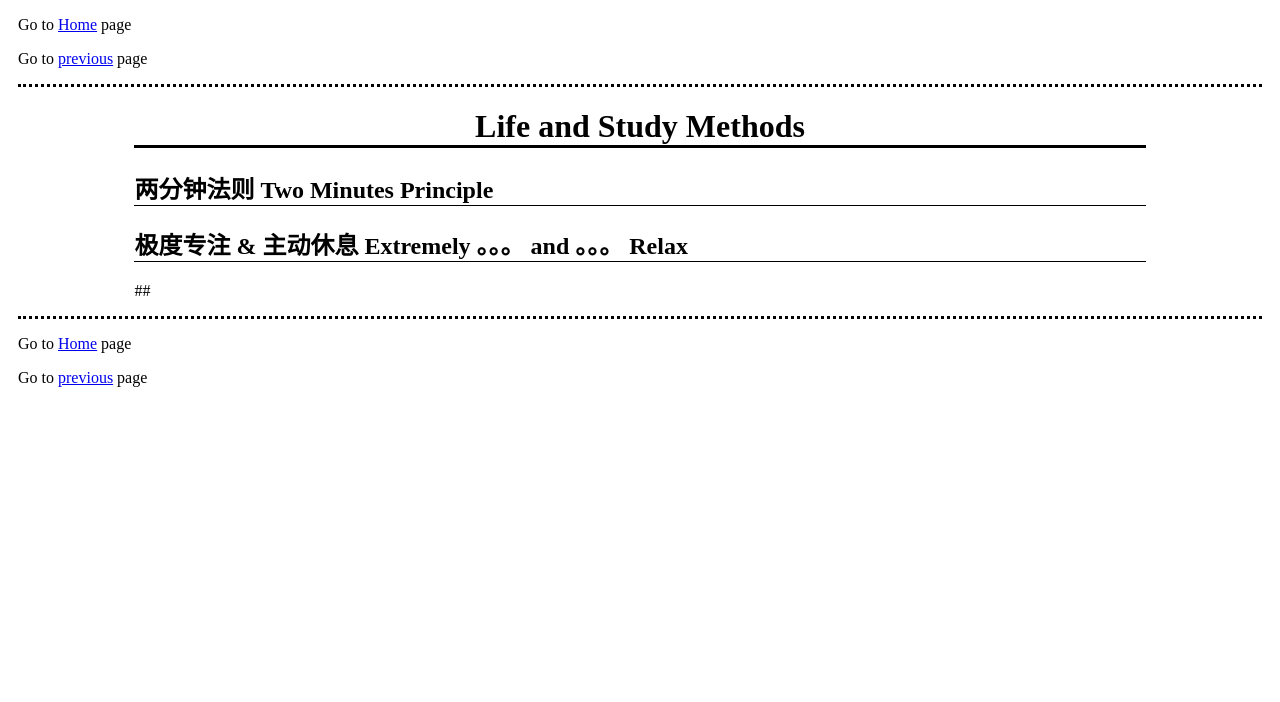
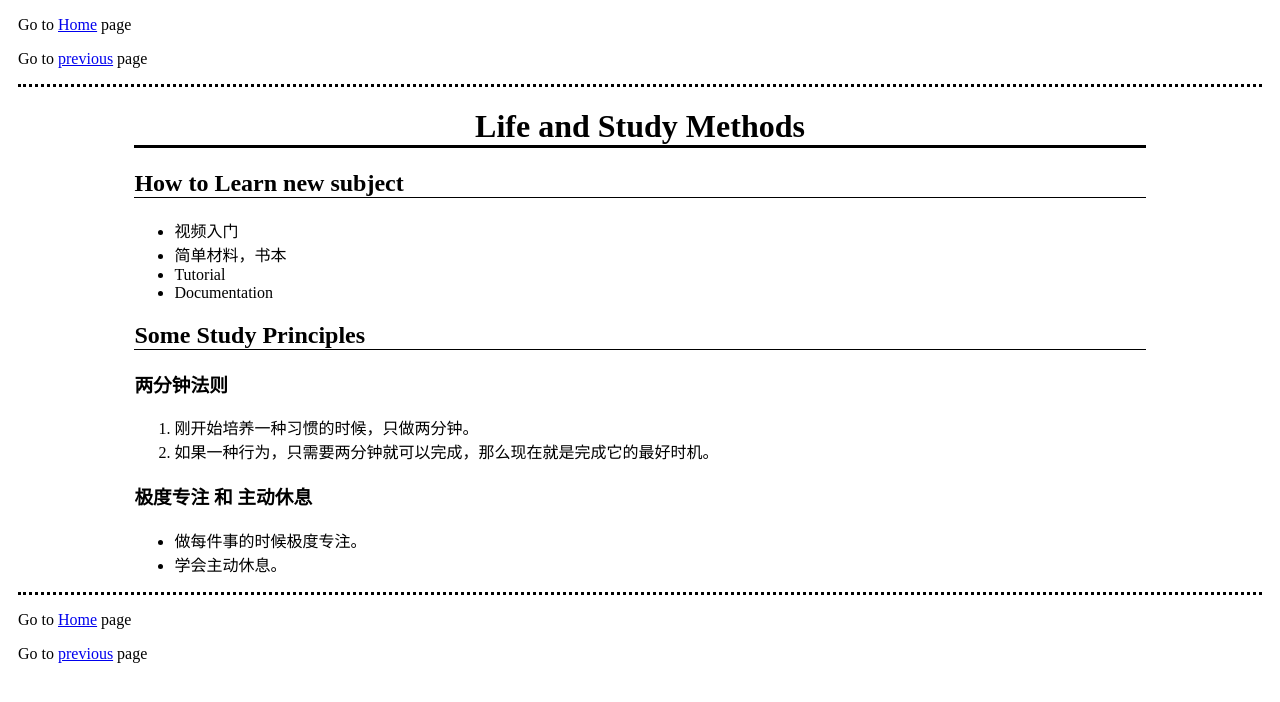
Before and after one commit to WGZ-W/wgz-w.github.io, a Jekyll site: the page built from _posts/Blogs/2024-11-20-life-study.md, in a window 1280 px wide. Shown: the top 702 px of the page. Built offline with Jekyll 4.4.1, drawn with Linux system fonts in a browser that asks for light colours.

Commit message:
life and study method

```diff
--- a/_posts/Blogs/2024-11-20-life-study.md
+++ b/_posts/Blogs/2024-11-20-life-study.md
@@ -6,8 +6,19 @@ tag: blogs
 
 # Life and Study Methods
 
-## 两分钟法则 Two Minutes Principle
+## How to Learn new subject
+- 视频入门
+- 简单材料，书本
+- Tutorial
+- Documentation
 
-## 极度专注 & 主动休息 Extremely 。。。 and 。。。 Relax
 
-##
+## Some Study Principles
+
+### 两分钟法则
+1. 刚开始培养一种习惯的时候，只做两分钟。
+2. 如果一种行为，只需要两分钟就可以完成，那么现在就是完成它的最好时机。
+
+### 极度专注 和 主动休息
+- 做每件事的时候极度专注。
+- 学会主动休息。
```
